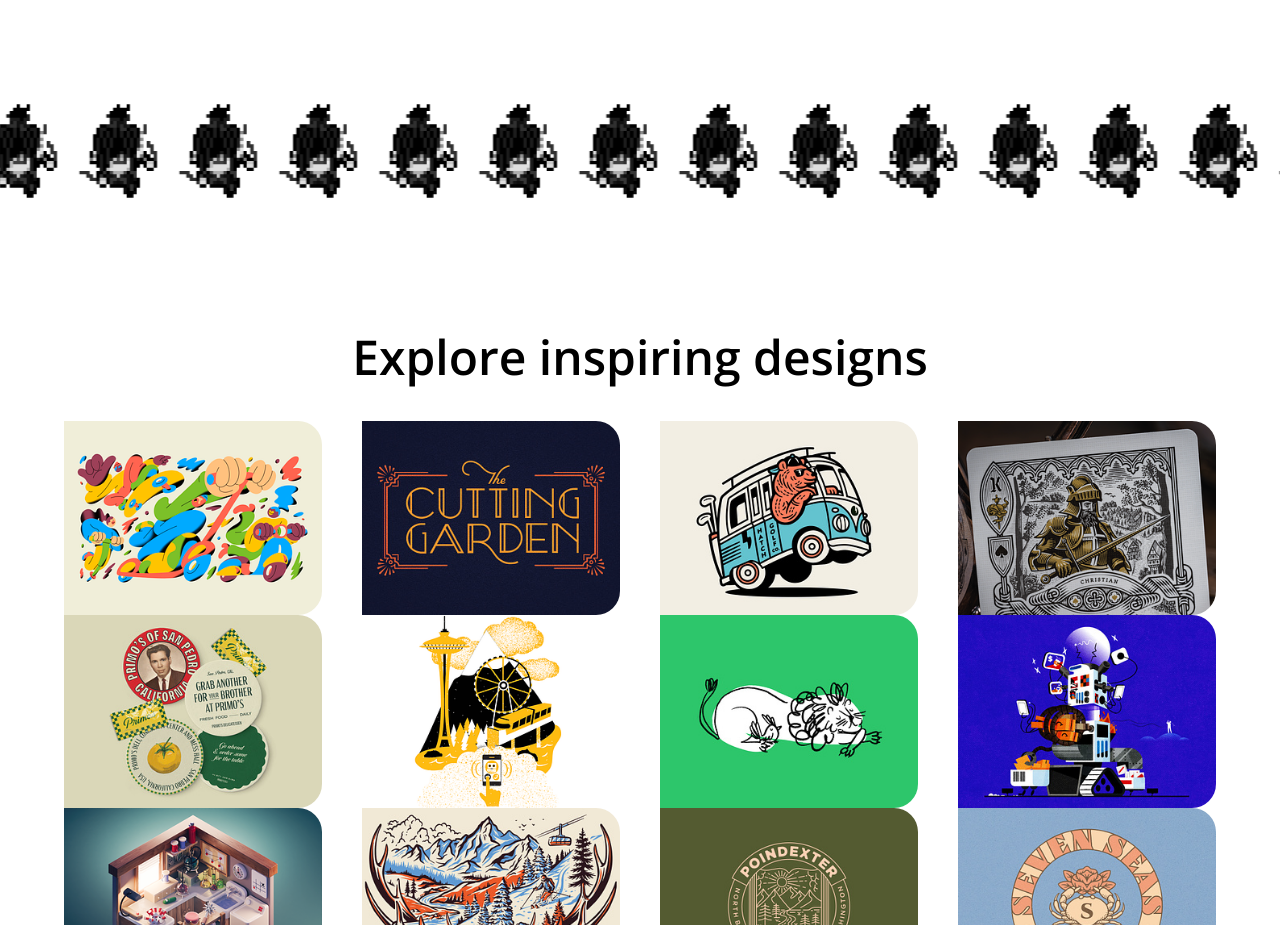
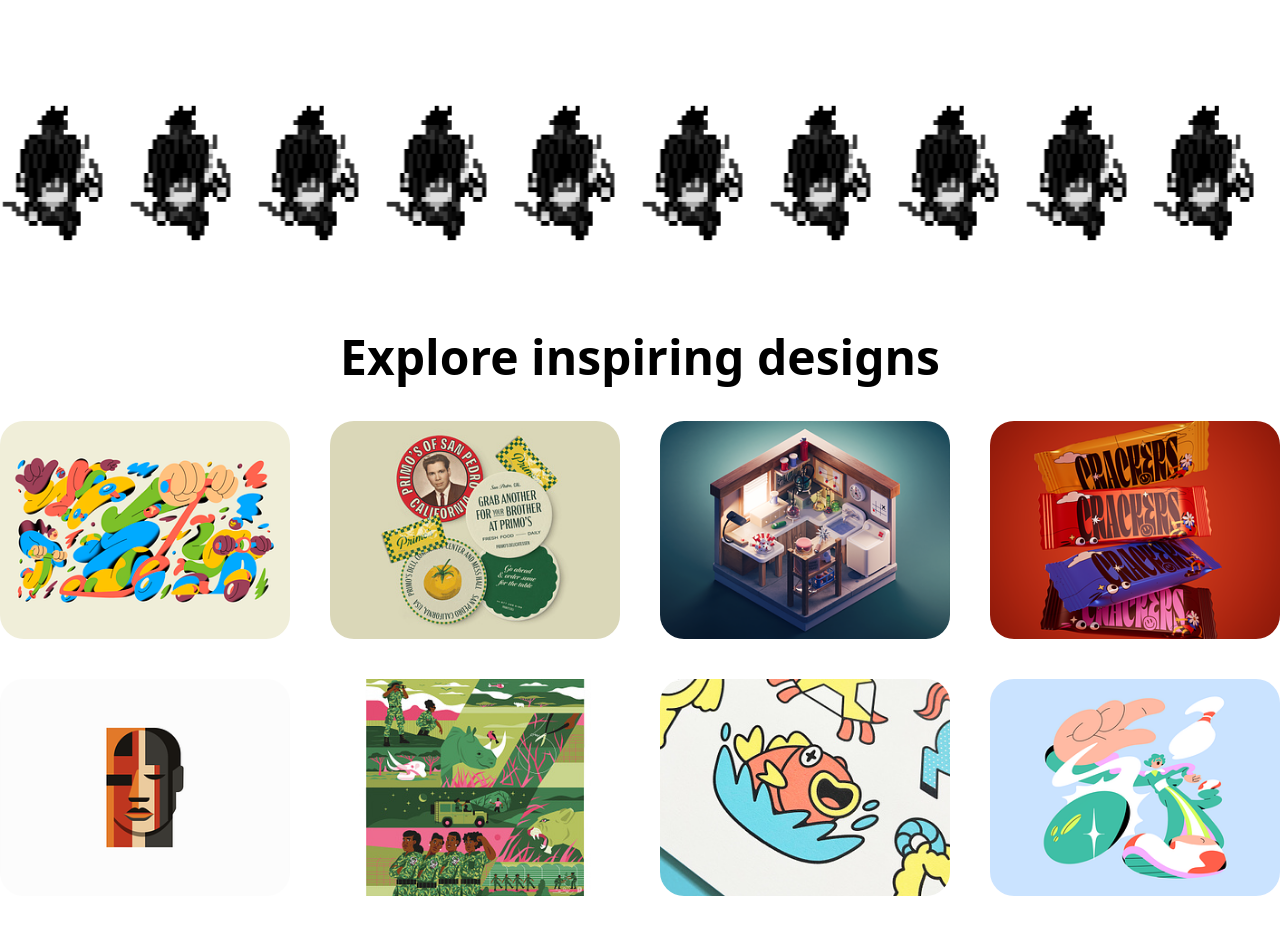
Before and after one commit to KyraelDev/html-css-tailwind-dribbble-replica, a plain HTML site: page main/index.html in a window 1280 px wide. Shown: the part 527-1452 px from the top of the page. Drawn offline with nearby package versions, Linux system fonts and the light colour scheme; a web font is replaced by a local one.

Commit message:
Fixata la image grid, in testing i marquee WIP

```diff
--- a/main/index.html
+++ b/main/index.html
@@ -9,7 +9,7 @@
     <script src="https://cdn.tailwindcss.com"></script>
     <link rel="preconnect" href="https://fonts.googleapis.com">
     <link rel="preconnect" href="https://fonts.gstatic.com" crossorigin>
-    <link href="https://fonts.googleapis.com/css2?family=Open+Sans:ital,wght@0,300..800;1,300..800&display=swap" rel="stylesheet">
+    <link href="https://fonts.googleapis.com/css2?family=Playfair+Display:ital,wght@0,400..900;1,400..900&display=swap" rel="stylesheet">
     <script>
         tailwind.config = {
                 theme: {
@@ -78,83 +78,79 @@
                     <div class="relative bottom-[25px] bg-yellow-200 p-4 rounded-full font-semibold max-[451px]:text-[15px]">Over 3 million ready-to-work creatives!</div>
                     <div class="font-semibold text-6xl p-5 max-[451px]:text-[50px]">The world's destination for design</div>
                     <div class="relative top-[25px] text-lg font-semibold">Get inspired by the work of millions of top-rated designers & agencies around the world.</div>
-                    <div class="relative top-[60px] bg-black text-white rounded-full p-5 font-bold">Get started</div>
+                    <div id="bottone" class="relative top-[60px] bg-black text-white rounded-full p-5 font-bold">Get started</div>
                 </div>
             </jumbotron>
         </section>
 
         <section id="marqueetop">
             <div class="relative flex overflow-x-hidden min-[452px]:w-[100vw] min-[451px]:h-[30vh]">
-                <div class="py-12 animate-marquee whitespace-nowrap flex flex-row mr-[30px]">
-                    <img class="w-[100px] h-[100px]" src="../assets/KyraelSTEAM-nobg.png" alt="ciao">
-                    <img class="w-[100px] h-[100px]" src="../assets/KyraelSTEAM-nobg.png" alt="ciao">
-                    <img class="w-[100px] h-[100px]" src="../assets/KyraelSTEAM-nobg.png" alt="ciao">
-                    <img class="w-[100px] h-[100px]" src="../assets/KyraelSTEAM-nobg.png" alt="ciao">
-                    <img class="w-[100px] h-[100px]" src="../assets/KyraelSTEAM-nobg.png" alt="ciao">
-                    <img class="w-[100px] h-[100px]" src="../assets/KyraelSTEAM-nobg.png" alt="ciao">
-                    <img class="w-[100px] h-[100px]" src="../assets/KyraelSTEAM-nobg.png" alt="ciao">
-                    <img class="w-[100px] h-[100px]" src="../assets/KyraelSTEAM-nobg.png" alt="ciao">
-                    <img class="w-[100px] h-[100px]" src="../assets/KyraelSTEAM-nobg.png" alt="ciao">
-                    <img class="w-[100px] h-[100px]" src="../assets/KyraelSTEAM-nobg.png" alt="ciao">
-                    <img class="w-[100px] h-[100px]" src="../assets/KyraelSTEAM-nobg.png" alt="ciao">
-                    <img class="w-[100px] h-[100px]" src="../assets/KyraelSTEAM-nobg.png" alt="ciao">
+                <div class="py-12 animate-marquee whitespace-nowrap flex flex-row mr-[8px]">
+                    <img class="w-[10vw] h-[18vh]" src="../assets/KyraelSTEAM-nobg.png" alt="ciao">
+                    <img class="w-[10vw] h-[18vh]" src="../assets/KyraelSTEAM-nobg.png" alt="ciao">
+                    <img class="w-[10vw] h-[18vh]" src="../assets/KyraelSTEAM-nobg.png" alt="ciao">
+                    <img class="w-[10vw] h-[18vh]" src="../assets/KyraelSTEAM-nobg.png" alt="ciao">
+                    <img class="w-[10vw] h-[18vh]" src="../assets/KyraelSTEAM-nobg.png" alt="ciao">
+                    <img class="w-[10vw] h-[18vh]" src="../assets/KyraelSTEAM-nobg.png" alt="ciao">
+                    <img class="w-[10vw] h-[18vh]" src="../assets/KyraelSTEAM-nobg.png" alt="ciao">
+                    <img class="w-[10vw] h-[18vh]" src="../assets/KyraelSTEAM-nobg.png" alt="ciao">
+                    <img class="w-[10vw] h-[18vh]" src="../assets/KyraelSTEAM-nobg.png" alt="ciao">
+                    <img class="w-[10vw] h-[18vh]" src="../assets/KyraelSTEAM-nobg.png" alt="ciao">
                 </div>
 
                 <div class="absolute top-0 py-12 animate-marquee2 whitespace-nowrap flex flex-row">
-                    <img class="w-[100px] h-[100px]" src="../assets/KyraelSTEAM-nobg.png" alt="ciao">
-                    <img class="w-[100px] h-[100px]" src="../assets/KyraelSTEAM-nobg.png" alt="ciao">
-                    <img class="w-[100px] h-[100px]" src="../assets/KyraelSTEAM-nobg.png" alt="ciao">
-                    <img class="w-[100px] h-[100px]" src="../assets/KyraelSTEAM-nobg.png" alt="ciao">
-                    <img class="w-[100px] h-[100px]" src="../assets/KyraelSTEAM-nobg.png" alt="ciao">
-                    <img class="w-[100px] h-[100px]" src="../assets/KyraelSTEAM-nobg.png" alt="ciao">
-                    <img class="w-[100px] h-[100px]" src="../assets/KyraelSTEAM-nobg.png" alt="ciao">
-                    <img class="w-[100px] h-[100px]" src="../assets/KyraelSTEAM-nobg.png" alt="ciao">
-                    <img class="w-[100px] h-[100px]" src="../assets/KyraelSTEAM-nobg.png" alt="ciao">
-                    <img class="w-[100px] h-[100px]" src="../assets/KyraelSTEAM-nobg.png" alt="ciao">
-                    <img class="w-[100px] h-[100px]" src="../assets/KyraelSTEAM-nobg.png" alt="ciao">
-                    <img class="w-[100px] h-[100px]" src="../assets/KyraelSTEAM-nobg.png" alt="ciao">
+                    <img class="w-[10vw] h-[18vh]" src="../assets/KyraelSTEAM-nobg.png" alt="ciao">
+                    <img class="w-[10vw] h-[18vh]" src="../assets/KyraelSTEAM-nobg.png" alt="ciao">
+                    <img class="w-[10vw] h-[18vh]" src="../assets/KyraelSTEAM-nobg.png" alt="ciao">
+                    <img class="w-[10vw] h-[18vh]" src="../assets/KyraelSTEAM-nobg.png" alt="ciao">
+                    <img class="w-[10vw] h-[18vh]" src="../assets/KyraelSTEAM-nobg.png" alt="ciao">
+                    <img class="w-[10vw] h-[18vh]" src="../assets/KyraelSTEAM-nobg.png" alt="ciao">
+                    <img class="w-[10vw] h-[18vh]" src="../assets/KyraelSTEAM-nobg.png" alt="ciao">
+                    <img class="w-[10vw] h-[18vh]" src="../assets/KyraelSTEAM-nobg.png" alt="ciao">
+                    <img class="w-[10vw] h-[18vh]" src="../assets/KyraelSTEAM-nobg.png" alt="ciao">
+                    <img class="w-[10vw] h-[18vh]" src="../assets/KyraelSTEAM-nobg.png" alt="ciao">
                 </div>
             </div>
         </section>
 
-        <section id="img-grid">
-            <div class="flex flex-col items-center justify-center">
-                <div class="text-5xl max-[451px]:text-3xl text-center font-semibold px-4 my-10">Explore inspiring designs</div>
-                <div id="grid-immagini" class="w-[90%] max-w-8xl pb-10 gap-10 columns-4 max-[768px]:columns-2 max-[451px]:columns-1 rounded">
-                    <img class="rounded-r-3xl" src="../assets/imgs/img-1.png">
-                    <img class="rounded-r-3xl" src="../assets/imgs/img-2.jpg">
-                    <img class="rounded-r-3xl" src="../assets/imgs/img-3.png">
-                    <img class="rounded-r-3xl" src="../assets/imgs/img-4.png">
-                    <img class="rounded-r-3xl" src="../assets/imgs/img-5.png">
-                    <img class="rounded-r-3xl" src="../assets/imgs/img-6.jpg">
-                    <img class="rounded-r-3xl" src="../assets/imgs/img-7.jpg">
-                    <img class="rounded-r-3xl" src="../assets/imgs/img-8.png">
-                    <img class="rounded-r-3xl" src="../assets/imgs/img-9.jpg">
-                    <img class="rounded-r-3xl" src="../assets/imgs/img-10.png">
-                    <img class="rounded-r-3xl" src="../assets/imgs/img-11.jpg">
-                    <img class="rounded-r-3xl" src="../assets/imgs/img-12.png">
-                    <img class="rounded-r-3xl" src="../assets/imgs/img-13.jpg">
-                    <img class="rounded-r-3xl" src="../assets/imgs/img-14.jpg">
-                    <img class="rounded-r-3xl" src="../assets/imgs/img-15.jpg">
-                    <img class="rounded-r-3xl" src="../assets/imgs/img-16.png">
-                    <img class="rounded-r-3xl" src="../assets/imgs/img-17.jpeg">
-                    <img class="rounded-r-3xl" src="../assets/imgs/img-18.jpg">
-                    <img class="rounded-r-3xl" src="../assets/imgs/img-19.jpg">
-                    <img class="rounded-r-3xl" src="../assets/imgs/img-20.png">
-                    <img class="rounded-r-3xl" src="../assets/imgs/img-21.jpg">
-                    <img class="rounded-r-3xl" src="../assets/imgs/img-22.jpg">
-                    <img class="rounded-r-3xl" src="../assets/imgs/img-23.jpg">
-                    <img class="rounded-r-3xl" src="../assets/imgs/img-24.png">
-                    <img class="rounded-r-3xl" src="../assets/imgs/img-25.png">
-                    <img class="rounded-r-3xl" src="../assets/imgs/img-26.jpg">
-                    <img class="rounded-r-3xl" src="../assets/imgs/img-27.jpg">
-                    <img class="rounded-r-3xl" src="../assets/imgs/img-28.png">
-                    <img class="rounded-r-3xl" src="../assets/imgs/img-29.jpg">
-                    <img class="rounded-r-3xl" src="../assets/imgs/img-30.jpeg">
-                    <img class="rounded-r-3xl" src="../assets/imgs/img-31.png">
-                    <img class="rounded-r-3xl" src="../assets/imgs/img-32.jpg">
+        <section id="img-grid" class="flex flex-col justify-evenly items-center">
+            <div class="flex flex-col justify-evenly items-center">
+                <div class="text-5xl max-[451px]:text-3xl text-center font-semibold px-4 my-10 flex flex-col justify-evenly items-center">Explore inspiring designs</div>
+                <div id="grid-immagini" class="w-full grid max-[451px]:ml-12 max-w-9xl gap-10 grid-cols-1 min-[768px]:grid-cols-2 min-[1200px]:grid-cols-4 flex flex-col justify-evenly items-center">
+                    <img class="rounded-3xl " src="../assets/imgs/img-1.png">
+                    <img class="rounded-3xl " src="../assets/imgs/img-2.jpg">
+                    <img class="rounded-3xl " src="../assets/imgs/img-3.png">
+                    <img class="rounded-3xl " src="../assets/imgs/img-4.png">
+                    <img class="rounded-3xl " src="../assets/imgs/img-5.png">
+                    <img class="rounded-3xl " src="../assets/imgs/img-6.jpg">
+                    <img class="rounded-3xl " src="../assets/imgs/img-7.jpg">
+                    <img class="rounded-3xl " src="../assets/imgs/img-8.png">
+                    <img class="rounded-3xl " src="../assets/imgs/img-9.jpg">
+                    <img class="rounded-3xl " src="../assets/imgs/img-10.png">
+                    <img class="rounded-3xl " src="../assets/imgs/img-11.jpg">
+                    <img class="rounded-3xl " src="../assets/imgs/img-12.png">
+                    <img class="rounded-3xl " src="../assets/imgs/img-13.jpg">
+                    <img class="rounded-3xl " src="../assets/imgs/img-14.jpg">
+                    <img class="rounded-3xl " src="../assets/imgs/img-15.jpg">
+                    <img class="rounded-3xl " src="../assets/imgs/img-16.png">
+                    <img class="rounded-3xl " src="../assets/imgs/img-17.jpeg">
+                    <img class="rounded-3xl " src="../assets/imgs/img-18.jpg">
+                    <img class="rounded-3xl " src="../assets/imgs/img-19.jpg">
+                    <img class="rounded-3xl " src="../assets/imgs/img-20.png">
+                    <img class="rounded-3xl " src="../assets/imgs/img-21.jpg">
+                    <img class="rounded-3xl " src="../assets/imgs/img-22.jpg">
+                    <img class="rounded-3xl " src="../assets/imgs/img-23.jpg">
+                    <img class="rounded-3xl " src="../assets/imgs/img-24.png">
+                    <img class="rounded-3xl " src="../assets/imgs/img-25.png">
+                    <img class="rounded-3xl " src="../assets/imgs/img-26.jpg">
+                    <img class="rounded-3xl " src="../assets/imgs/img-27.jpg">
+                    <img class="rounded-3xl " src="../assets/imgs/img-28.png">
+                    <img class="rounded-3xl " src="../assets/imgs/img-29.jpg">
+                    <img class="rounded-3xl " src="../assets/imgs/img-30.jpeg">
+                    <img class="rounded-3xl " src="../assets/imgs/img-31.png">
+                    <img class="rounded-3xl " src="../assets/imgs/img-32.jpg">
                 </div>
-                <div class="bg-white border-2 border-black rounded-full p-4 font-semibold my-5">Browse more inspiration</div>
+                <span id="bottone" class="bg-white border-2 border-black rounded-full p-4 font-semibold my-5">Browse more inspiration</span>
             </div>
         </section>
 
@@ -164,8 +160,8 @@
                     <div class="font-semibold text-5xl max-[451px]:text-4xl px-4">Find your next designer today</div>
                     <div class="font-semibold text-xl max-[451px]:text-md px-4">The world's leading brands use Dribbble to hire creative talent. Browse millions of top-rated portfolios to find your perfect creative match.</div>
                     <div class="flex flex-row max-[451px]:flex-col items-center">
-                        <div class="bg-black rounded-full px-6 py-4 text-white m-2 font-semibold">Get started now</div>
-                        <div class="bg-white rounded-full px-6 py-4 text-black m-2 font-semibold">Learn about hiring</div>
+                        <div id="bottone" class="bg-black rounded-full px-6 py-4 text-white m-2 font-semibold">Get started now</div>
+                        <div id="bottone" class="bg-white rounded-full px-6 py-4 text-black m-2 font-semibold">Learn about hiring</div>
                     </div>
                     <div class="font-semibold text-xl">Are you a designer? <a class="underline">Join Dribbble</a></div>
                 </div>
@@ -174,30 +170,30 @@
 
         <section id="marqueebottom">
             <div class="relative flex overflow-x-hidden">
-                <div class="py-12 animate-marquee whitespace-nowrap flex flex-row mr-[30px]">
-                    <img class="w-[100px] h-[100px]" src="../assets/KyraelSTEAM-nobg.png" alt="ciao">
-                    <img class="w-[100px] h-[100px]" src="../assets/KyraelSTEAM-nobg.png" alt="ciao">
-                    <img class="w-[100px] h-[100px]" src="../assets/KyraelSTEAM-nobg.png" alt="ciao">
-                    <img class="w-[100px] h-[100px]" src="../assets/KyraelSTEAM-nobg.png" alt="ciao">
-                    <img class="w-[100px] h-[100px]" src="../assets/KyraelSTEAM-nobg.png" alt="ciao">
-                    <img class="w-[100px] h-[100px]" src="../assets/KyraelSTEAM-nobg.png" alt="ciao">
-                    <img class="w-[100px] h-[100px]" src="../assets/KyraelSTEAM-nobg.png" alt="ciao">
-                    <img class="w-[100px] h-[100px]" src="../assets/KyraelSTEAM-nobg.png" alt="ciao">
-                    <img class="w-[100px] h-[100px]" src="../assets/KyraelSTEAM-nobg.png" alt="ciao">
-                    <img class="w-[100px] h-[100px]" src="../assets/KyraelSTEAM-nobg.png" alt="ciao">
+                <div class="py-12 animate-marquee whitespace-nowrap flex flex-row mr-[8px]">
+                    <img class="w-[10vw] h-[18vh]" src="../assets/KyraelSTEAM-nobg.png" alt="ciao">
+                    <img class="w-[10vw] h-[18vh]" src="../assets/KyraelSTEAM-nobg.png" alt="ciao">
+                    <img class="w-[10vw] h-[18vh]" src="../assets/KyraelSTEAM-nobg.png" alt="ciao">
+                    <img class="w-[10vw] h-[18vh]" src="../assets/KyraelSTEAM-nobg.png" alt="ciao">
+                    <img class="w-[10vw] h-[18vh]" src="../assets/KyraelSTEAM-nobg.png" alt="ciao">
+                    <img class="w-[10vw] h-[18vh]" src="../assets/KyraelSTEAM-nobg.png" alt="ciao">
+                    <img class="w-[10vw] h-[18vh]" src="../assets/KyraelSTEAM-nobg.png" alt="ciao">
+                    <img class="w-[10vw] h-[18vh]" src="../assets/KyraelSTEAM-nobg.png" alt="ciao">
+                    <img class="w-[10vw] h-[18vh]" src="../assets/KyraelSTEAM-nobg.png" alt="ciao">
+                    <img class="w-[10vw] h-[18vh]" src="../assets/KyraelSTEAM-nobg.png" alt="ciao">
                 </div>
 
                 <div class="absolute top-0 py-12 animate-marquee2 whitespace-nowrap flex flex-row">
-                    <img class="w-[100px] h-[100px]" src="../assets/KyraelSTEAM-nobg.png" alt="ciao">
-                    <img class="w-[100px] h-[100px]" src="../assets/KyraelSTEAM-nobg.png" alt="ciao">
-                    <img class="w-[100px] h-[100px]" src="../assets/KyraelSTEAM-nobg.png" alt="ciao">
-                    <img class="w-[100px] h-[100px]" src="../assets/KyraelSTEAM-nobg.png" alt="ciao">
-                    <img class="w-[100px] h-[100px]" src="../assets/KyraelSTEAM-nobg.png" alt="ciao">
-                    <img class="w-[100px] h-[100px]" src="../assets/KyraelSTEAM-nobg.png" alt="ciao">
-                    <img class="w-[100px] h-[100px]" src="../assets/KyraelSTEAM-nobg.png" alt="ciao">
-                    <img class="w-[100px] h-[100px]" src="../assets/KyraelSTEAM-nobg.png" alt="ciao">
-                    <img class="w-[100px] h-[100px]" src="../assets/KyraelSTEAM-nobg.png" alt="ciao">
-                    <img class="w-[100px] h-[100px]" src="../assets/KyraelSTEAM-nobg.png" alt="ciao">
+                    <img class="w-[10vw] h-[18vh]" src="../assets/KyraelSTEAM-nobg.png" alt="ciao">
+                    <img class="w-[10vw] h-[18vh]" src="../assets/KyraelSTEAM-nobg.png" alt="ciao">
+                    <img class="w-[10vw] h-[18vh]" src="../assets/KyraelSTEAM-nobg.png" alt="ciao">
+                    <img class="w-[10vw] h-[18vh]" src="../assets/KyraelSTEAM-nobg.png" alt="ciao">
+                    <img class="w-[10vw] h-[18vh]" src="../assets/KyraelSTEAM-nobg.png" alt="ciao">
+                    <img class="w-[10vw] h-[18vh]" src="../assets/KyraelSTEAM-nobg.png" alt="ciao">
+                    <img class="w-[10vw] h-[18vh]" src="../assets/KyraelSTEAM-nobg.png" alt="ciao">
+                    <img class="w-[10vw] h-[18vh]" src="../assets/KyraelSTEAM-nobg.png" alt="ciao">
+                    <img class="w-[10vw] h-[18vh]" src="../assets/KyraelSTEAM-nobg.png" alt="ciao">
+                    <img class="w-[10vw] h-[18vh]" src="../assets/KyraelSTEAM-nobg.png" alt="ciao">
                 </div>
             </div>
         </section>
--- a/main/style.css
+++ b/main/style.css
@@ -8,6 +8,10 @@
 }
 
 
-body {
+#bottone {
     font-family: "Open Sans", sans-serif;
 }
+
+#jumbo1, #jumbo2{
+    font-family: "Playfair Display", serif;
+}
```
